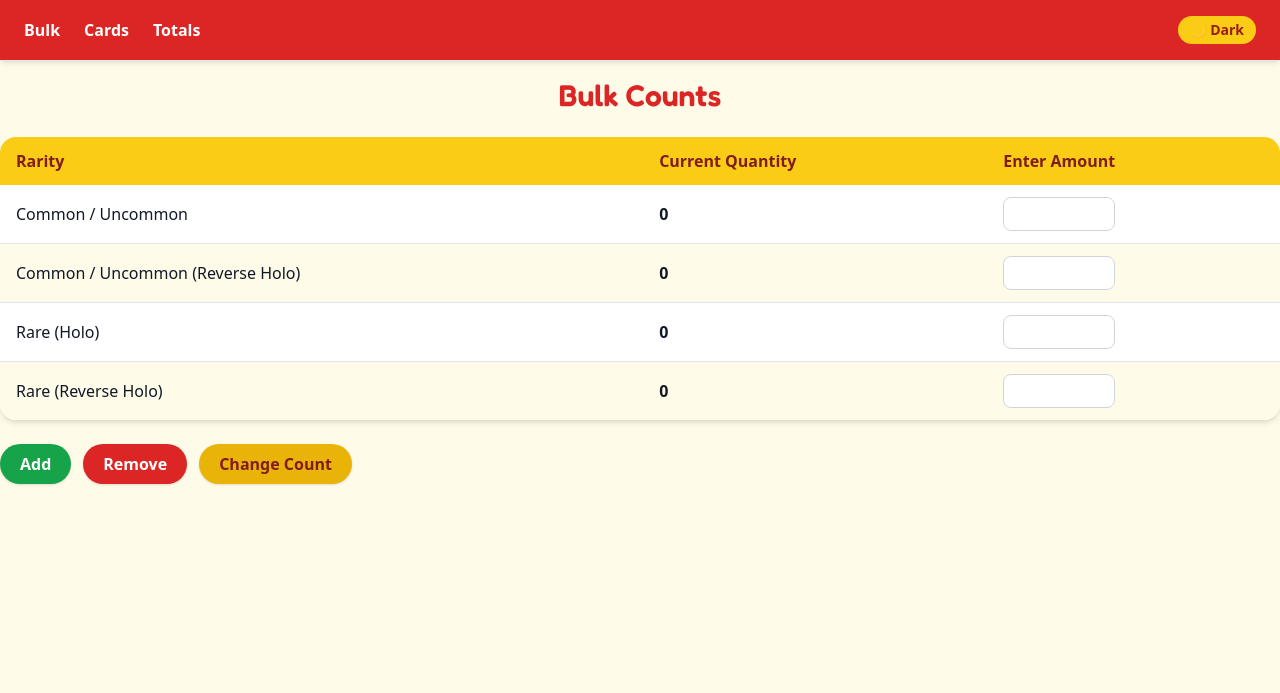
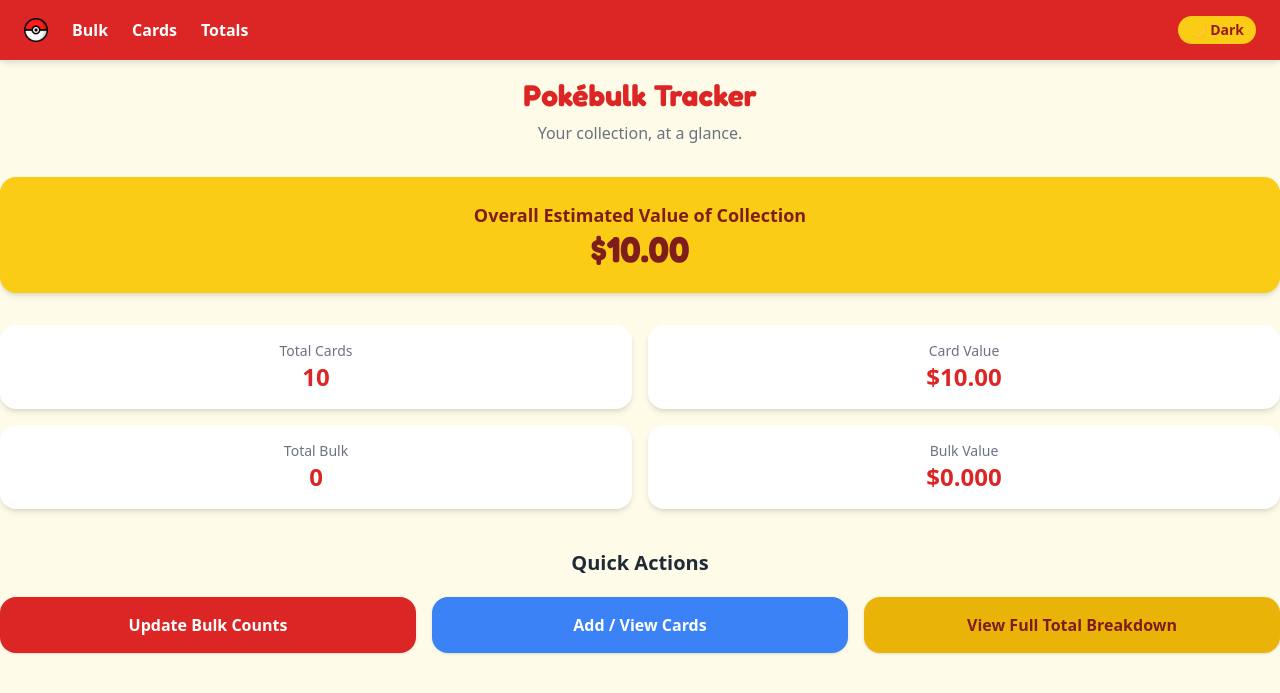
Before and after one commit to unCrunch/Pokemon-Card-Bulk-Tracker, a Django app: page / in a window 1280 px wide. Shown: the top 693 px of the page. Run offline with Django 5.2, Linux system fonts and the light colour scheme; data comes from the database, SQL or seed files in the repository; tables that the repository leaves empty hold one stand-in row (values such as "Sample post"); some libraries are stand-ins or nearby versions.

Commit message:
dashboard home page, refining, fun

```diff
--- a/cardcounter/inventory/templates/inventory/base.html
+++ b/cardcounter/inventory/templates/inventory/base.html
@@ -16,11 +16,18 @@
             document.documentElement.classList.add("dark");
         }
     </script>
+    <link rel="apple-touch-icon" sizes="180x180" href="{% static 'inventory/apple-touch-icon.png' %}">
+    <link rel="icon" type="image/png" sizes="32x32" href="{% static 'inventory/favicon-32x32.png' %}">
+    <link rel="icon" type="image/png" sizes="16x16" href="{% static 'inventory/favicon-16x16.png' %}">
+    <link rel="icon" href="{% static 'inventory/favicon.ico' %}">
+    <link rel="manifest" href="{% static 'inventory/site.webmanifest' %}">
 </head>
 
 <body class="bg-yellow-50 text-gray-900 dark:bg-gray-900 dark:text-gray-100 min-h-screen">
     <nav class="bg-red-600 dark:bg-red-800 text-white px-6 py-4 flex items-center justify-between shadow-md">
         <div class="flex gap-6 font-semibold">
+            <a href="{% url 'dashboard' %}"> <img id="nav-logo"
+                    src="{% static 'inventory/favicon-32x32.png' %}" alt="Pokébulk logo" class="w-6 h-6 hover:scale-110 transition-transform duration-500"></a>
             <a href="{% url 'home' %}" class="hover:text-yellow-300 transition">Bulk</a>
             <a href="{% url 'cards' %}" class="hover:text-yellow-300 transition">Cards</a>
             <a href="{% url 'totals' %}" class="hover:text-yellow-300 transition">Totals</a>
@@ -51,6 +58,16 @@
             localStorage.setItem("theme", document.documentElement.classList.contains("dark") ? "dark" : "light");
         }
     </script>
+    <script>
+        const navLogo = document.getElementById("nav-logo");
+        navLogo.addEventListener("mouseenter", () => {
+            const randomDegrees = Math.floor(Math.random() * 720) - 360;
+            navLogo.style.transform = `rotate(${randomDegrees}deg)`;
+        });
+        navLogo.addEventListener("mouseleave", () => {
+            navLogo.style.transform = "rotate(0deg)";
+        });
+    </script>
 </body>
 
 </html>
--- /dev/null
+++ b/cardcounter/inventory/templates/inventory/dashboard.html
@@ -0,0 +1,38 @@
+{% extends "inventory/base.html" %}
+
+{% block content %}
+<h1 class="text-3xl font-bold text-red-600 dark:text-red-400 mb-2 text-center pt-4" style="font-family: 'Fredoka', sans-serif;"> Pokébulk Tracker </h1>
+<p class="text-center text-gray-500 dark:text-gray-400 mb-8">Your collection, at a glance.</p>
+
+<div class="bg-yellow-400 dark:bg-yellow-600 rounded-2xl rounded-2xl-2xl shadow-md p-6 mb-8 text-center">
+    <p class="text-red-900 dark:text-gray-900 font-semibold text-lg">Overall Estimated Value of Collection</p>
+    <p class="text-red-900 dark:text-gray-900 font-bold text-4xl" style="font-family: 'Fredoka', sans-serif;">${{ grand_total|floatformat:2 }}</p>
+</div>
+
+<div class="grid grid-cols-2 sm:gird-cols-4 gap-4 mb-10">
+    <div class="bg-white dark:bg-gray-800 rounded-2xl shadow-md p-4 text-center">
+        <p class="text-sm text-gray-500 dark:text-gray-400">Total Cards</p>
+        <p class="text-2xl font-bold text-red-600 dark:text-red-400">{{ total_card_count }}</p>
+    </div>
+    <div class="bg-white dark:bg-gray-800 rounded-2xl shadow-md p-4 text-center">
+        <p class="text-sm text-gray-500 dark:text-gray-400">Card Value</p>
+        <p class="text-2xl font-bold text-red-600 dark:text-red-400">${{ total_value|floatformat:2 }}</p>
+    </div>
+    <div class="bg-white dark:bg-gray-800 rounded-2xl shadow-md p-4 text-center">
+        <p class="text-sm text-gray-500 dark:text-gray-400">Total Bulk</p>
+        <p class="text-2xl font-bold text-red-600 dark:text-red-400">{{ total_bulk_count }}</p>
+    </div>
+    <div class="bg-white dark:bg-gray-800 rounded-2xl shadow-md p-4 text-center">
+        <p class="text-sm text-gray-500 dark:text-gray-400">Bulk Value</p>
+        <p class="text-2xl font-bold text-red-600 dark:text-red-400">${{ total_bulk_value|floatformat:3 }}</p>
+    </div>
+</div>
+
+<h2 class="text-xl font-bold mb-3 text-gray-800 dark:text-gray-200 text-center pb-2">Quick Actions</h2>
+<div class="grid grid-cols-1 sm:grid-cols-3 gap-4">
+    <a href="{% url 'home' %}" class="bg-red-600 hover:bg-red-700 text-white text-center font-semibold px-6 py-4 rounded-2xl shadow transition no-underline">Update Bulk Counts</a>
+    <a href="{% url 'cards' %}" class="bg-blue-500 hover:bg-blue-600 text-white text-center font-semibold px-6 py-4 rounded-2xl shadow transition no-underline">Add / View Cards</a>
+    <a href="{% url 'totals' %}" class="bg-yellow-500 hover:bg-yellow-600 text-red-900 text-center font-semibold px-6 py-4 rounded-2xl shadow transition no-underline">View Full Total Breakdown</a>
+</div>
+
+{% endblock %}
--- a/cardcounter/inventory/templates/inventory/home.html
+++ b/cardcounter/inventory/templates/inventory/home.html
@@ -1,7 +1,8 @@
 {% extends "inventory/base.html" %}
 
 {% block content %}
-<h1 class="text-3xl  text-red-600 dark:text-red-400 mb-6 text-center pt-4" style="font-family: 'Fredoka', sans-serif;">Bulk Counts</h1>
+<h1 class="text-3xl  text-red-600 dark:text-red-400 mb-6 text-center pt-4" style="font-family: 'Fredoka', sans-serif;">
+    Bulk Counts</h1>
 
 <form method="post" class="space-y-6">
     {% csrf_token %}
@@ -16,13 +17,19 @@
             </thead>
             <tbody class="divide-y divide-gray-200 dark:hover:bg-gray-700">
                 {% for bulk in bulk_counts %}
-                <tr class="{% cycle 'bg-white dark:bg-gray-800' 'bg-yellow-50 dark:bg-gray-700' %} hover:bg-yellow-100 dark:hover:bg-gray-600 transition">
+                <tr
+                    class="{% cycle 'bg-white dark:bg-gray-800' 'bg-yellow-50 dark:bg-gray-700' %} hover:bg-yellow-100 dark:hover:bg-gray-600 transition">
                     <td class="px-4 py-3">{{ bulk.get_rarity_display }}</td>
                     <td class="px-4 py-3 font-semibold">{{ bulk.quantity }}</td>
                     <td class="px-4 py-3">
                         <input type="number" name="quantity_{{ bulk.rarity }}" min="0"
                             class="w-28 border border-gray-300 dark:border-gray-600 dark:bg-gray-700 rounded-lg px-2 py-1 focus:outline-none focus:ring-2 focus:ring-red-500">
                     </td>
+                </tr>
+                {% empty %}
+                <tr>
+                    <td colspan="6" class="px-4 py-8 text-center text-gray-500 dark:text-gray-400">No bulk added yet!
+                        Add your first bulk count above.</td>
                 </tr>
                 {% endfor %}
             </tbody>
--- a/cardcounter/inventory/urls.py
+++ b/cardcounter/inventory/urls.py
@@ -2,7 +2,8 @@ from django.urls import path, include
 from . import views
 
 urlpatterns = [
-    path("", views.home, name="home"),
+    path("", views.dashboard, name="dashboard"),
+    path("bulk/", views.home, name="home"),
     path("cards/", views.cards, name="cards"),
     path("totals/", views.totals, name="totals"),
     path("cards/<int:card_id>/delete", views.del_card, name="del_card"),
--- a/cardcounter/inventory/views.py
+++ b/cardcounter/inventory/views.py
@@ -14,6 +14,34 @@ BULK_RATES = {
     Rarity.RARE_HOLO: Decimal("0.045"),
     Rarity.RARE_REVERSE: Decimal("0.045"),
 }
+
+def dashboard(request):
+    card_entries = CardEntry.objects.all()
+
+    total_value = card_entries.aggregate(
+        total=Coalesce(
+            Sum(F("quantity") *F("estimated_value"), output_field=DecimalField()), 0, output_field=DecimalField(),
+        )
+    ) ["total"]
+    total_card_count = card_entries.aggregate(total=Coalesce(Sum("quantity"), 0))["total"]
+
+    bulk_counts = BulkCount.objects.all()
+    total_bulk_count = bulk_counts.aggregate(total=Coalesce(Sum("quantity"), 0))["total"]
+
+    total_bulk_value = sum(
+        bulk.quantity * BULK_RATES.get(bulk.rarity, Decimal("0"))
+        for bulk in bulk_counts
+    )
+    grand_total = total_value + total_bulk_value
+
+    context = {
+        "total_card_count": total_card_count,
+        "total_bulk_count": total_bulk_count,
+        "total_value": total_value,
+        "total_bulk_value": total_bulk_value,
+        "grand_total": grand_total,
+    }
+    return render(request, "inventory/dashboard.html", context)
 
 def totals(request):
     card_entries = CardEntry.objects.all()
```
Also changed, not shown: cardcounter/inventory/templates/inventory/cards.html (+5 -2 lines), cardcounter/inventory/static/inventory/android-chrome-192x192.png (added), cardcounter/inventory/static/inventory/android-chrome-512x512.png (added), cardcounter/inventory/static/inventory/apple-touch-icon.png (added), cardcounter/inventory/static/inventory/favicon-16x16.png (added), cardcounter/inventory/static/inventory/favicon-32x32.png (added), cardcounter/inventory/static/inventory/favicon.ico (added), cardcounter/inventory/static/inventory/site.webmanifest (added).
